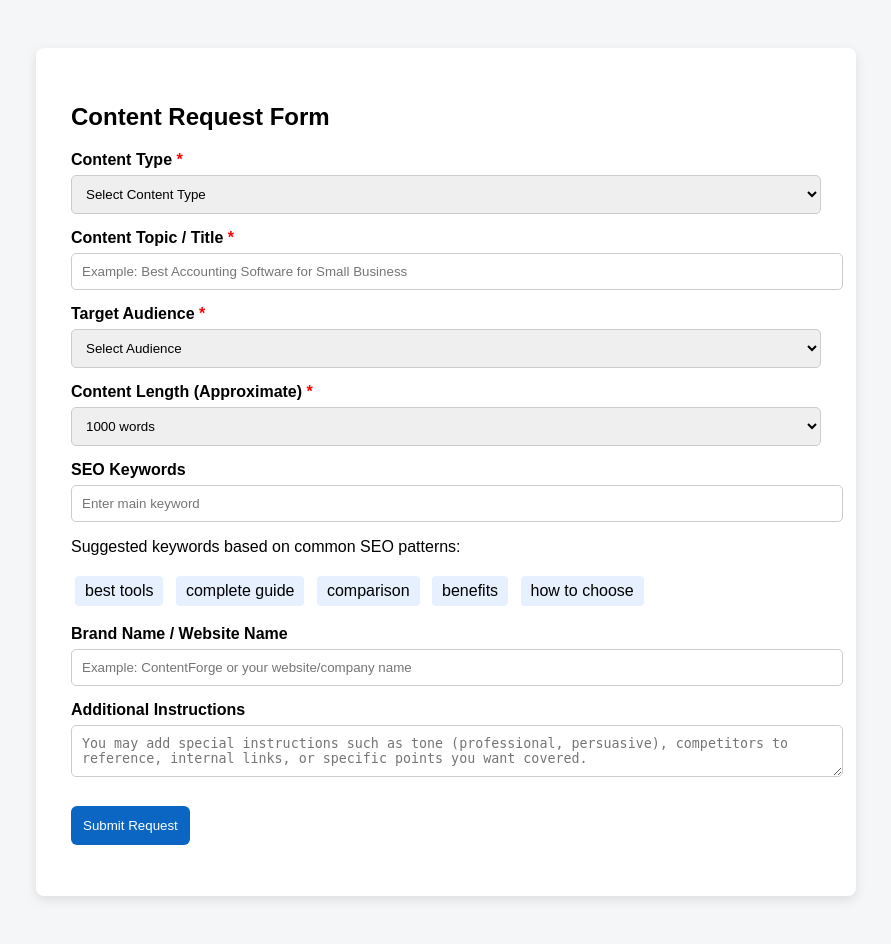
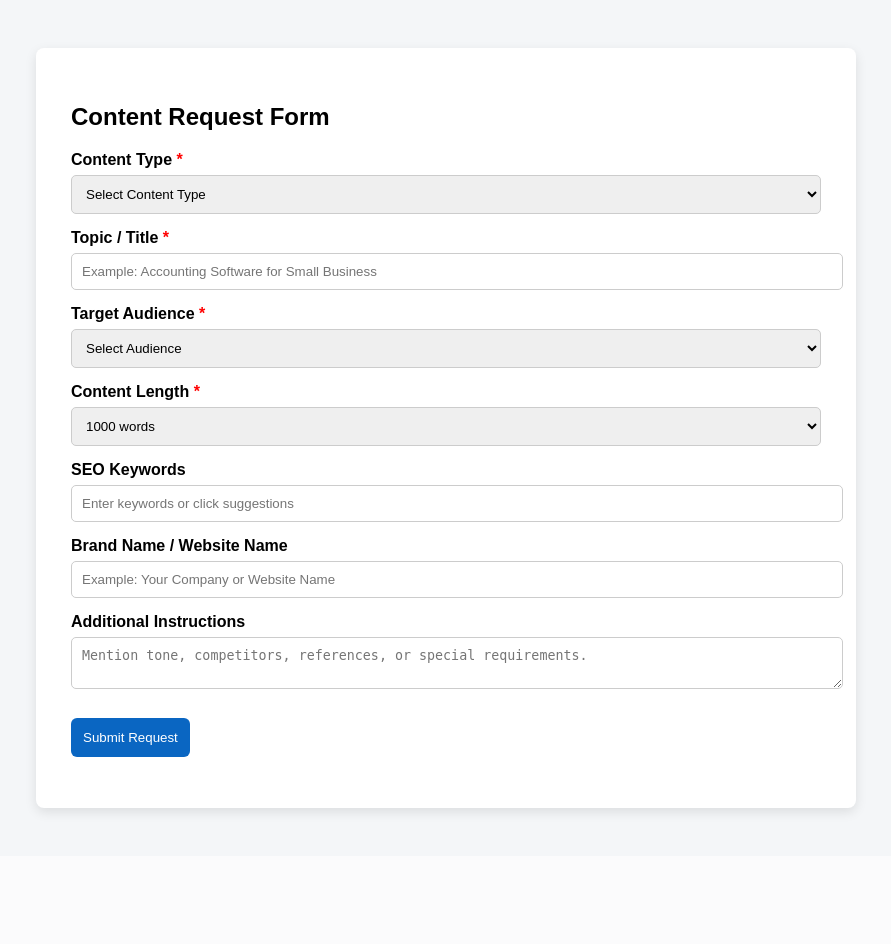
Before and after one commit to Manojg4599/blog-system-clean, a Flask app: page / in a window 1280 px wide. Shown: the whole page, without its empty margins (194-1085 px from the left). After the commit the page ends 816 px from the top, so only its background shows below. Run offline with Flask 3, Linux system fonts and the light colour scheme; some libraries are stand-ins or nearby versions.

Commit message:
Update index.html

```diff
--- a/templates/index.html
+++ b/templates/index.html
@@ -1,5 +1,6 @@
 <!DOCTYPE html>
 <html>
+
 <head>
 
 <title>ContentForge Content Request</title>
@@ -99,9 +100,9 @@ background:#cce0ff;
 </select>
 
 
-<label>Content Topic / Title <span class="required">*</span></label>
+<label>Topic / Title <span class="required">*</span></label>
 
-<input name="topic" placeholder="Example: Best Accounting Software for Small Business" required>
+<input id="topic" name="topic" placeholder="Example: Accounting Software for Small Business" required>
 
 
 <label>Target Audience <span class="required">*</span></label>
@@ -122,7 +123,7 @@ background:#cce0ff;
 </select>
 
 
-<label>Content Length (Approximate) <span class="required">*</span></label>
+<label>Content Length <span class="required">*</span></label>
 
 <select name="length" required>
 
@@ -136,29 +137,19 @@ background:#cce0ff;
 
 <label>SEO Keywords</label>
 
-<input id="keywords" name="keywords" placeholder="Enter main keyword">
+<input id="keywords" name="keywords" placeholder="Enter keywords or click suggestions">
 
-<p>Suggested keywords based on common SEO patterns:</p>
-
-<div>
-
-<span class="keyword">best tools</span>
-<span class="keyword">complete guide</span>
-<span class="keyword">comparison</span>
-<span class="keyword">benefits</span>
-<span class="keyword">how to choose</span>
-
-</div>
+<div id="keywordSuggestions"></div>
 
 
 <label>Brand Name / Website Name</label>
 
-<input name="brand" placeholder="Example: ContentForge or your website/company name">
+<input name="brand" placeholder="Example: Your Company or Website Name">
 
 
 <label>Additional Instructions</label>
 
-<textarea name="details" placeholder="You may add special instructions such as tone (professional, persuasive), competitors to reference, internal links, or specific points you want covered."></textarea>
+<textarea name="details" placeholder="Mention tone, competitors, references, or special requirements."></textarea>
 
 
 <button type="submit">Submit Request</button>
@@ -169,14 +160,55 @@ background:#cce0ff;
 
 </div>
 
+
 <script>
 
-document.querySelectorAll(".keyword").forEach(k=>{
-k.onclick=function(){
+document.getElementById("topic").addEventListener("blur", async function(){
+
+const topic=this.value;
+
+if(!topic) return;
+
+const res=await fetch("/keywords",{
+
+method:"POST",
+
+headers:{
+"Content-Type":"application/json"
+},
+
+body:JSON.stringify({topic:topic})
+
+});
+
+const data=await res.json();
+
+const container=document.getElementById("keywordSuggestions");
+
+container.innerHTML="";
+
+data.keywords.forEach(k=>{
+
+const span=document.createElement("span");
+
+span.className="keyword";
+
+span.innerText=k;
+
+span.onclick=function(){
+
 const box=document.getElementById("keywords");
-box.value=box.value+" "+this.innerText;
-}
+
+box.value=box.value+" "+k;
+
+};
+
+container.appendChild(span);
+
 });
+
+});
+
 
 document.getElementById("contentForm").onsubmit=async function(e){
 
@@ -187,11 +219,13 @@ const form=new FormData(this);
 const data=Object.fromEntries(form.entries());
 
 const res=await fetch("/submit",{
+
 method:"POST",
-headers:{
-"Content-Type":"application/json"
-},
+
+headers:{"Content-Type":"application/json"},
+
 body:JSON.stringify(data)
+
 });
 
 const result=await res.json();
@@ -203,4 +237,5 @@ document.getElementById("response").innerText=result.message;
 </script>
 
 </body>
+
 </html>
```
